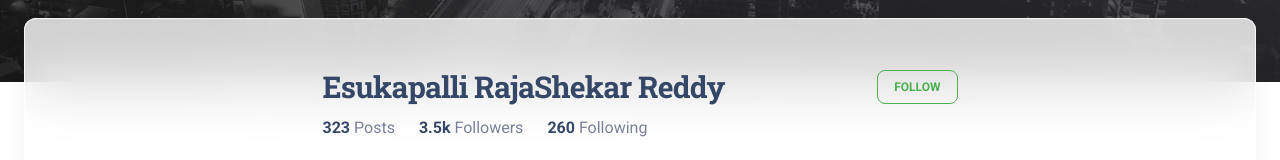
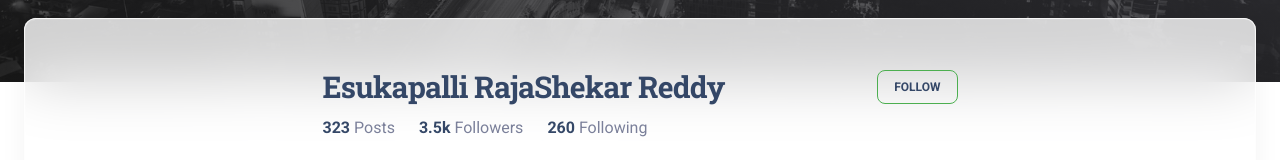
Before and after one commit to Sujanith31/Ceres_agros_web, a Vue app: page /pages/landing-pages/author in a window 1280 px wide. Shown: the part 387-547 px from the top of the page. Built offline with nearby package versions, Linux system fonts and the light colour scheme.

Commit message:
follow updates

```diff
--- a/src/views/LandingPages/Author/Sections/AuthorProfile.vue
+++ b/src/views/LandingPages/Author/Sections/AuthorProfile.vue
@@ -43,7 +43,7 @@ onMounted(() => {
                     variant="outline"
                     color="success"
                     size="sm"
-                    >Follow</MaterialButton
+                    ><a href="https://www.instagram.com/annapurnaagrispace/?igsh=MTl6MmNmM2t6MjZybA%3D%3D#">Follow</a></MaterialButton
                   >
                 </div>
               </div>
```
